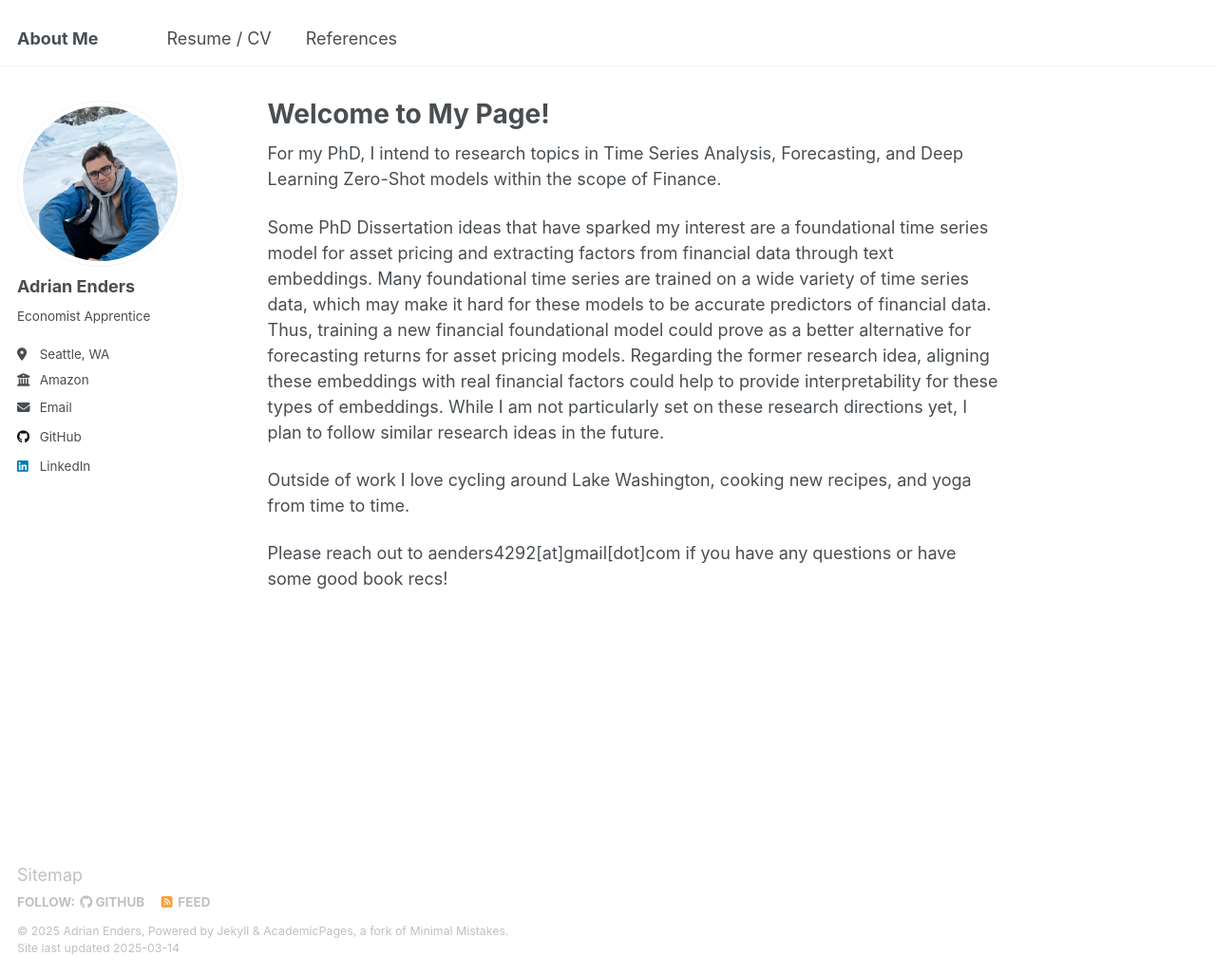
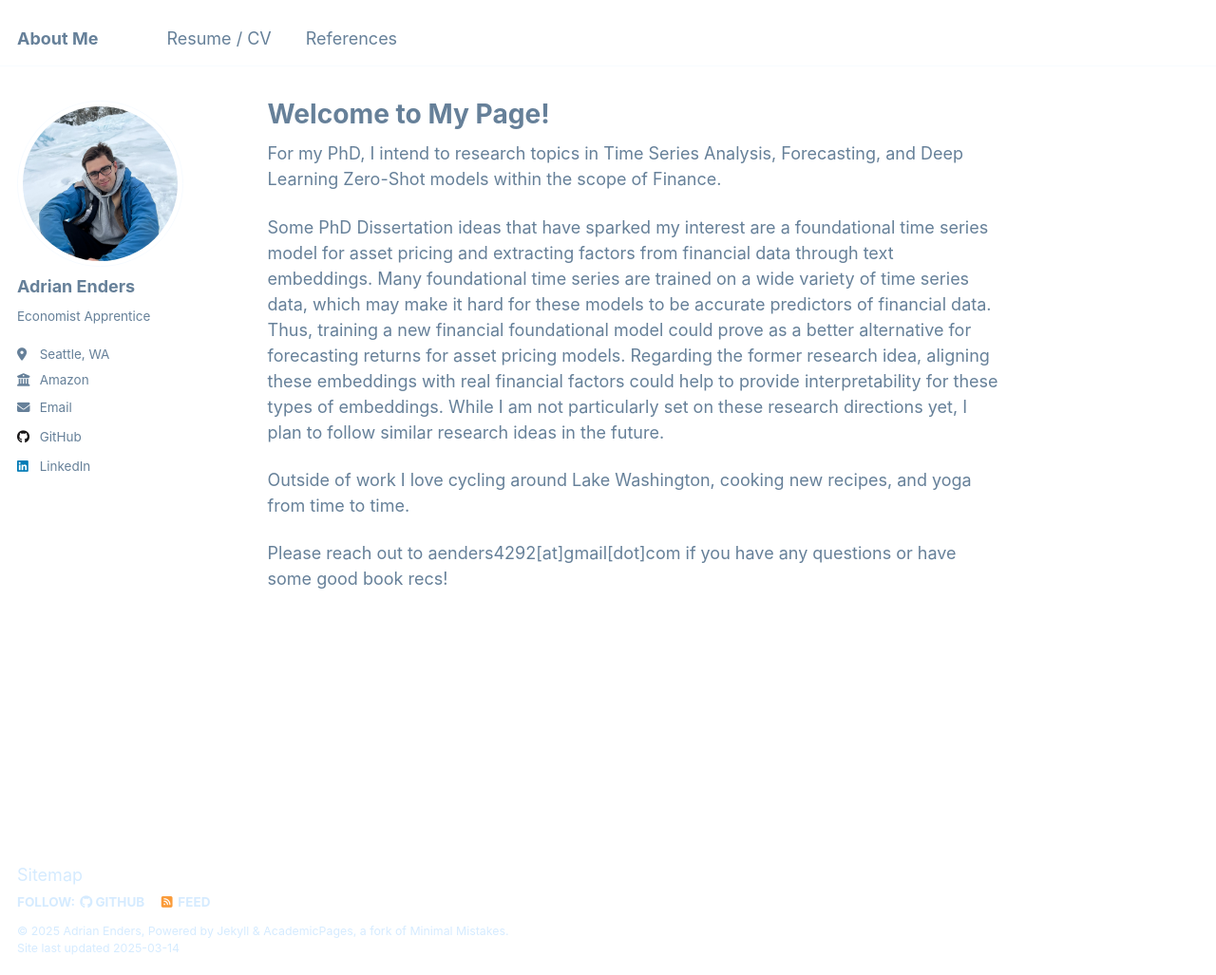
Before and after one commit to ae4292/ae4292.github.io, a Jekyll site: the page built from _pages/about.md, in a window 1280 px wide and 1027 px high. Shown: the whole window at 95% size. Built offline with Jekyll 4.4.1, drawn with Linux system fonts in a browser that asks for light colours.

Commit message:
Update _default.scss

```diff
--- a/_sass/theme/_default.scss
+++ b/_sass/theme/_default.scss
@@ -3,7 +3,7 @@
    ========================================================================== */
 
 /* Color codes used for the theme */
-$gray                       : #7a8288;
+$gray                       : #aad6ff;
 $dark-gray                  : mix(#000, $gray, 40%);
 $darker-gray                : mix(#000, $gray, 60%);
 $light-gray                 : mix(#fff, $gray, 50%);
```
